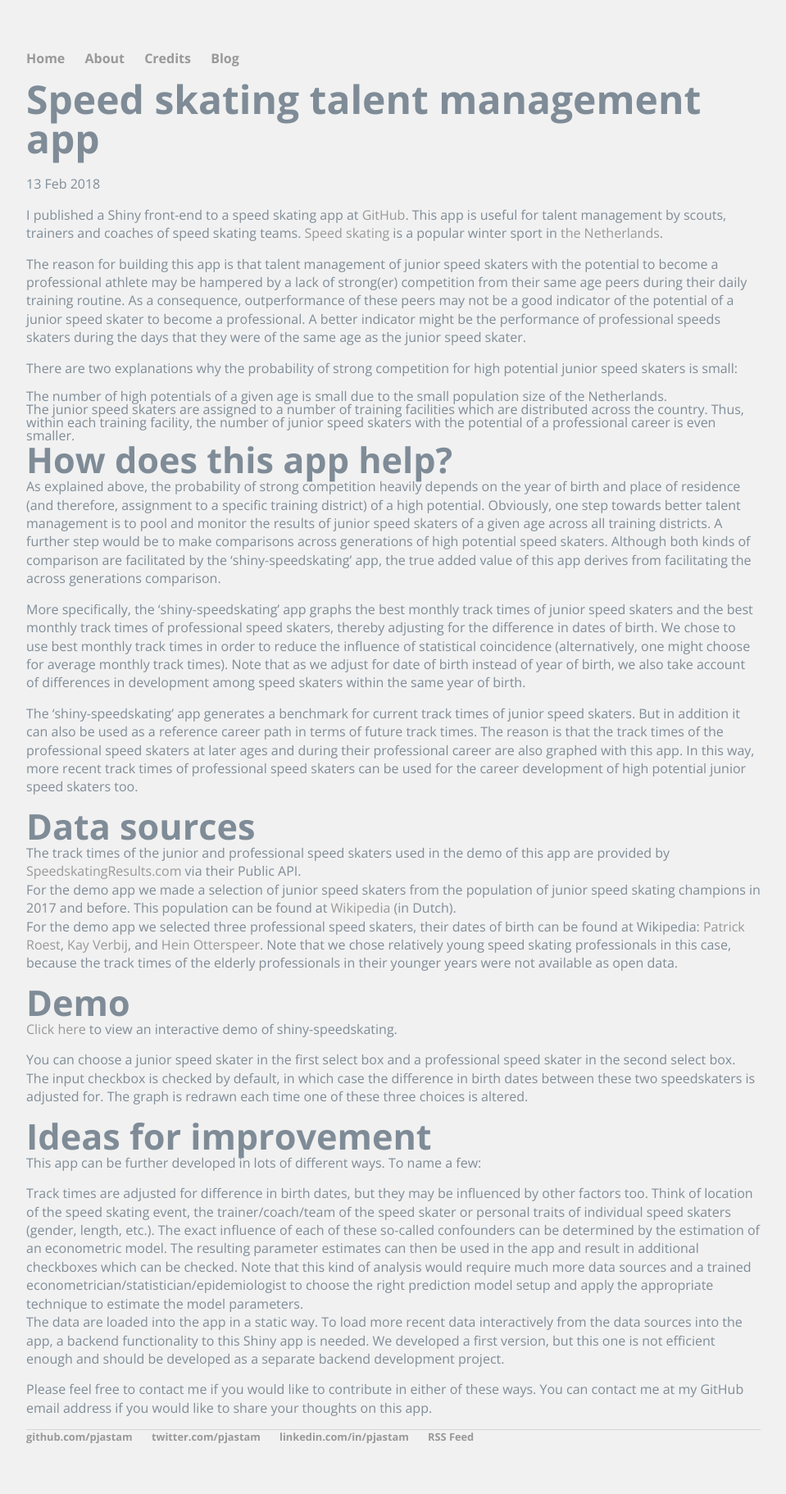
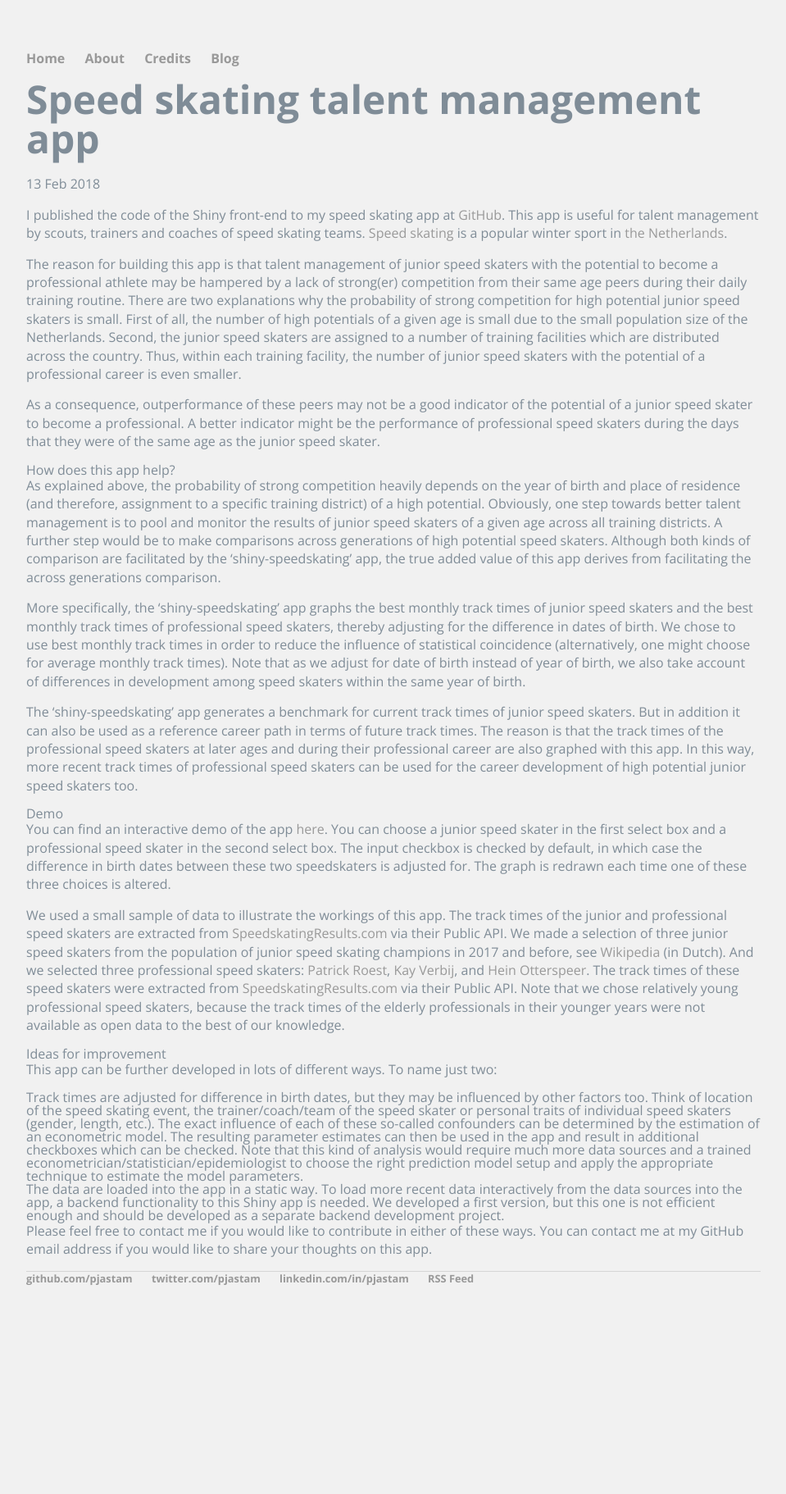
Before and after one commit to pjastam/pjastam.github.io, a Jekyll site: the page built from _posts/2018-02-13-speed-skating-talent-management-app.md, in a window 1280 px wide. Shown: the whole page at 82% size, without its empty margins (160-1119 px from the left). Built offline with Jekyll 4.4.1, drawn with Linux system fonts in a browser that asks for light colours; some web fonts are replaced; after the commit the page ends 1629 px from its top, so only the background shows below that.

Commit message:
Update text and syntax

```diff
--- a/_posts/2018-02-13-speed-skating-talent-management-app.md
+++ b/_posts/2018-02-13-speed-skating-talent-management-app.md
@@ -4,38 +4,30 @@ title: "Speed skating talent management app"
 date: 2018-02-13
 ---
 
-I published a Shiny front-end to a speed skating app at [GitHub](https://github.com/pjastam/shiny-speedskating). This app is useful for talent management by scouts, trainers and coaches of speed skating teams. [Speed skating](https://en.wikipedia.org/wiki/Speed_skating) is a popular winter sport in [the Netherlands](https://en.wikipedia.org/wiki/Netherlands).
+I published the code of the Shiny front-end to my speed skating app at [GitHub](https://github.com/pjastam/shiny-speedskating). This app is useful for talent management by scouts, trainers and coaches of speed skating teams. [Speed skating](https://en.wikipedia.org/wiki/Speed_skating) is a popular winter sport in [the Netherlands](https://en.wikipedia.org/wiki/Netherlands).
 
-The reason for building this app is that talent management of junior speed skaters with the potential to become a professional athlete may be hampered by a lack of strong(er) competition from their same age peers during their daily training routine. As a consequence, outperformance of these peers may not be a good indicator of the potential of a junior speed skater to become a professional. A better indicator might be the performance of professional speeds skaters during the days that they were of the same age as the junior speed skater.
+The reason for building this app is that talent management of junior speed skaters with the potential to become a professional athlete may be hampered by a lack of strong(er) competition from their same age peers during their daily training routine. There are two explanations why the probability of strong competition for high potential junior speed skaters is small. First of all, the number of high potentials of a given age is small due to the small population size of the Netherlands. Second, the junior speed skaters are assigned to a number of training facilities which are distributed across the country. Thus, within each training facility, the number of junior speed skaters with the potential of a professional career is even smaller.
 
-There are two explanations why the probability of strong competition for high potential junior speed skaters is small:
-1. The number of high potentials of a given age is small due to the small population size of the Netherlands.
-2. The junior speed skaters are assigned to a number of training facilities which are distributed across the country. Thus, within each training facility, the number of junior speed skaters with the potential of a professional career is even smaller.
+As a consequence, outperformance of these peers may not be a good indicator of the potential of a junior speed skater to become a professional. A better indicator might be the performance of professional speed skaters during the days that they were of the same age as the junior speed skater.
 
-<h2>How does this app help?</h2>
+###### How does this app help?
 As explained above, the probability of strong competition heavily depends on the year of birth and place of residence (and therefore, assignment to a specific training district) of a high potential. Obviously, one step towards better talent management is to pool and monitor the results of junior speed skaters of a given age across all training districts. A further step would be to make comparisons across generations of high potential speed skaters. Although both kinds of comparison are facilitated by the 'shiny-speedskating' app, the true added value of this app derives from facilitating the across generations comparison.
 
 More specifically, the 'shiny-speedskating' app graphs the best monthly track times of junior speed skaters and the best monthly track times of professional speed skaters, thereby adjusting for the difference in dates of birth. We chose to use best monthly track times in order to reduce the influence of statistical coincidence (alternatively, one might choose for average monthly track times). Note that as we adjust for date of birth instead of year of birth, we also take account of differences in development among speed skaters within the same year of birth.
 
 The 'shiny-speedskating' app generates a benchmark for current track times of junior speed skaters. But in addition it can also be used as a reference career path in terms of future track times. The reason is that the track times of the professional speed skaters at later ages and during their professional career are also graphed with this app. In this way, more recent track times of professional speed skaters can be used for the career development of high potential junior speed skaters too.
 
-<h2>Data sources</h2>
+###### Demo
 
-  - The track times of the junior and professional speed skaters used in the demo of this app are provided by [SpeedskatingResults.com](http://speedskatingresults.com/) via their Public API.
-  - For the demo app we made a selection of junior speed skaters from the population of junior speed skating champions in 2017 and before. This population can be found at [Wikipedia](https://nl.wikipedia.org/wiki/Nederlandse_kampioenschappen_schaatsen_junioren) (in Dutch).
-  - For the demo app we selected three professional speed skaters, their dates of birth can be found at Wikipedia: [Patrick Roest](https://nl.wikipedia.org/wiki/Patrick_Roest), [Kay Verbij](https://nl.wikipedia.org/wiki/Kai_Verbij), and [Hein Otterspeer](https://nl.wikipedia.org/wiki/Hein_Otterspeer). Note that we chose relatively young speed skating professionals in this case, because the track times  of the elderly professionals in their younger years were not available as open data.
+You can find an interactive demo of the app [here](https://pjastam.shinyapps.io/speedskating/). You can choose a junior speed skater in the first select box and a professional speed skater in the second select box. The input checkbox is checked by default, in which case the difference in birth dates between these two speedskaters is adjusted for. The graph is redrawn each time one of these three choices is altered.
 
-<h2>Demo</h2>
+We used a small sample of data to illustrate the workings of this app. The track times of the junior and professional speed skaters are extracted from [SpeedskatingResults.com](http://speedskatingresults.com/) via their Public API. We made a selection of three junior speed skaters from the population of junior speed skating champions in 2017 and before, see [Wikipedia](https://nl.wikipedia.org/wiki/Nederlandse_kampioenschappen_schaatsen_junioren) (in Dutch). And we selected three professional speed skaters: [Patrick Roest](https://nl.wikipedia.org/wiki/Patrick_Roest), [Kay Verbij](https://nl.wikipedia.org/wiki/Kai_Verbij), and [Hein Otterspeer](https://nl.wikipedia.org/wiki/Hein_Otterspeer). The track times of these speed skaters were extracted from [SpeedskatingResults.com](http://speedskatingresults.com/) via their Public API. Note that we chose relatively young professional speed skaters, because the track times of the elderly professionals in their younger years were not available as open data to the best of our knowledge.
 
-[Click here](https://pjastam.shinyapps.io/speedskating/) to view an interactive demo of `shiny-speedskating`.
+###### Ideas for improvement
 
-You can choose a junior speed skater in the first select box and a professional speed skater in the second select box. The input checkbox is checked by default, in which case the difference in birth dates between these two speedskaters is adjusted for. The graph is redrawn each time one of these three choices is altered.
+This app can be further developed in lots of different ways. To name just two:
 
-<h2 id="new-ideas">Ideas for improvement</h2>
-
-This app can be further developed in lots of different ways. To name a few:
-
-  - Track times are adjusted for difference in birth dates, but they may be influenced by other factors too. Think of location of the speed skating event, the trainer/coach/team of the speed skater or personal traits of individual speed skaters (gender, length, etc.). The exact influence of each of these so-called confounders can be determined by the estimation of an econometric model. The resulting parameter estimates can then be used in the app and result in additional checkboxes which can be checked. Note that this kind of analysis would require much more data sources and a trained econometrician/statistician/epidemiologist to choose the right prediction model setup and apply the appropriate technique to estimate the model parameters.
-  - The data are loaded into the app in a static way. To load more recent data interactively from the data sources into the app, a backend functionality to this Shiny app is needed. We developed a first version, but this one is not efficient enough and should be developed as a separate backend development project.
+1. Track times are adjusted for difference in birth dates, but they may be influenced by other factors too. Think of location of the speed skating event, the trainer/coach/team of the speed skater or personal traits of individual speed skaters (gender, length, etc.). The exact influence of each of these so-called confounders can be determined by the estimation of an econometric model. The resulting parameter estimates can then be used in the app and result in additional checkboxes which can be checked. Note that this kind of analysis would require much more data sources and a trained econometrician/statistician/epidemiologist to choose the right prediction model setup and apply the appropriate technique to estimate the model parameters.
+2. The data are loaded into the app in a static way. To load more recent data interactively from the data sources into the app, a backend functionality to this Shiny app is needed. We developed a first version, but this one is not efficient enough and should be developed as a separate backend development project.
 
 Please feel free to contact me if you would like to contribute in either of these ways. You can contact me at my GitHub email address if you would like to share your thoughts on this app.
```
